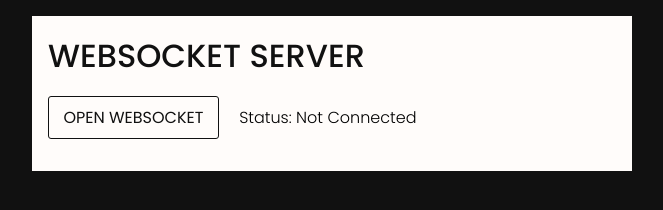
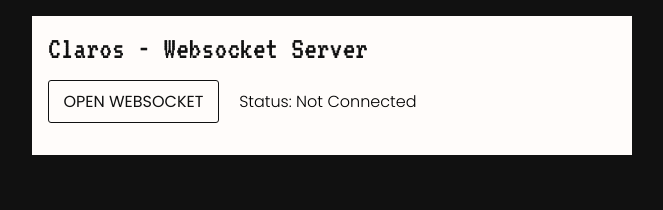
Before and after one commit to Nimira43/Claros-Websocket-Server, a plain HTML site: page 1-Current-Version/index.html in a window 1280 px wide. Shown: the whole page, without its empty margins (308-971 px from the left). Drawn offline with Linux system fonts and the light colour scheme.

Commit message:
Updated the name of the project. Brought in new title font.

```diff
--- a/1-Current-Version/index.html
+++ b/1-Current-Version/index.html
@@ -5,11 +5,11 @@
   <meta name="viewport" content="width=device-width, initial-scale=1.0">
   <link rel="icon" type="image/png" href="./images/billy.png">
   <link rel="stylesheet" href="style.css">
-  <title>Websocket Server with Node</title>
+  <title>Claros - Websocket Server with Node</title>
 </head>
 <body>
   <div id="wrapper">
-    <h1 class="title">Websocket Server</h1>
+    <h1 class="title">Claros - Websocket Server</h1>
     <button type="submit" id="open-ws" class="margin">Open Websocket</button>
     <div id="status">Status: Not Connected</div>
     <ul id="table"></ul>
--- a/1-Current-Version/server/app.js
+++ b/1-Current-Version/server/app.js
@@ -39,4 +39,7 @@
 
 function startWebSocketConnection(socket) {
   console.log(`Websocket connection established with Client on Port ${socket.remotePort}`)
+  socket.on('data', (chunk) => {
+
+  })
 }
--- a/1-Current-Version/style.css
+++ b/1-Current-Version/style.css
@@ -1,4 +1,4 @@
-@import url('https://fonts.googleapis.com/css2?family=Poppins:ital,wght@0,100;0,200;0,300;0,400;0,500;0,600;0,700;0,800;0,900;1,100;1,200;1,300;1,400;1,500;1,600;1,700;1,800;1,900&display=swap');
+@import url('https://fonts.googleapis.com/css2?family=Poppins:ital,wght@0,100;0,200;0,300;0,400;0,500;0,600;0,700;0,800;0,900;1,100;1,200;1,300;1,400;1,500;1,600;1,700;1,800;1,900&family=VT323&display=swap');
 
 * {
   font-family: 'Poppins', sans-serif;
@@ -26,7 +26,7 @@
 }
 
 .title {
-  text-transform: uppercase;
+  font-family: 'VT323', monospace;
   font-weight: 500;
   color: var(--dark);
   margin-top: 0;
```
